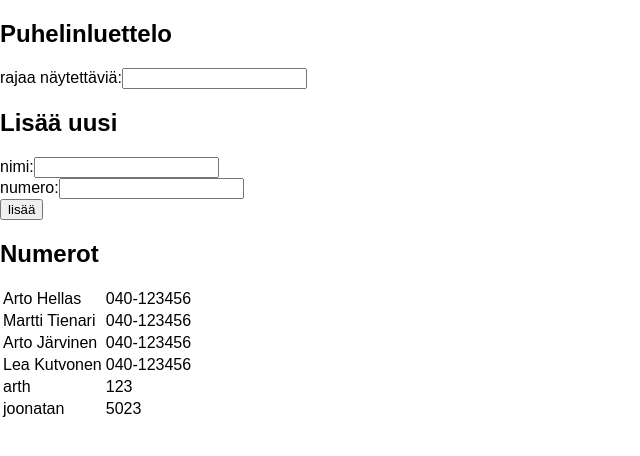
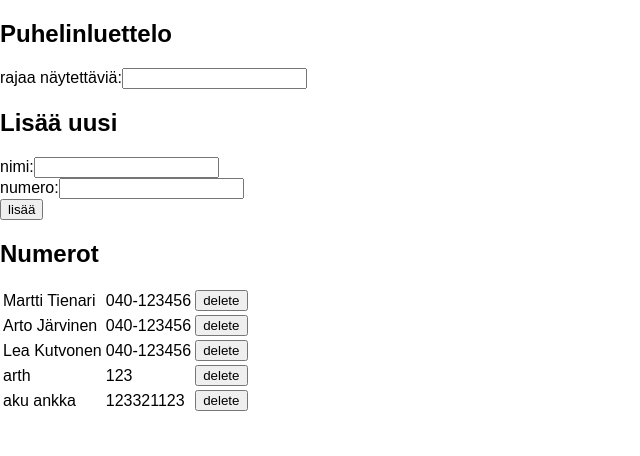
Before and after one commit to c4h8/fso2018, a React (Create React App) app in the folder round2/puhelinluettelo/: page / in a window 1280 px wide. Shown: the top 456 px of the page, without its empty margins (0-640 px from the left). Built offline with nearby package versions, Linux system fonts and the light colour scheme; data requests are answered from the project's data file.

Commit message:
complete assignment 2.16

```diff
--- a/round2/puhelinluettelo/db.json
+++ b/round2/puhelinluettelo/db.json
@@ -1,10 +1,5 @@
 {
   "persons": [
-    {
-      "name": "Arto Hellas",
-      "number": "040-123456",
-      "id": 1
-    },
     {
       "name": "Martti Tienari",
       "number": "040-123456",
@@ -26,9 +21,9 @@
       "id": 5
     },
     {
-      "name": "joonatan",
-      "number": "5023",
-      "id": 6
+      "name": "aku ankka",
+      "number": "123321123",
+      "id": 7
     }
   ]
 }
--- a/round2/puhelinluettelo/src/App.js
+++ b/round2/puhelinluettelo/src/App.js
@@ -36,7 +36,7 @@ const AddPersonForm = ({that}) => (
 );
 
 
-const PersonContainer = ({persons, filter}) => {
+const PersonContainer = ({persons, filter, that}) => {
   const personsFiltered = persons.filter(p => p.name.toLowerCase().includes(filter.toLowerCase()));
 
   return (
@@ -44,7 +44,7 @@ const PersonContainer = ({persons, filter}) => {
       <h2>Numerot</h2>
       <table>
         <tbody>
-          {personsFiltered.map((p, i) => <Person {...p} key={i} />)}
+          {personsFiltered.map((p, i) => <Person {...p} key={i} that={that} />)}
         </tbody>
       </table>
     </div>
@@ -52,10 +52,13 @@ const PersonContainer = ({persons, filter}) => {
 };
 
 
-const Person = ({name, number}) => (
+const Person = ({id, name, number, that}) => (
   <tr>
     <td>{name}</td>
     <td>{number}</td>
+    <td>
+      <button onClick={that.deletePerson(id)}>delete</button>
+    </td>
   </tr>
 );
 
@@ -79,21 +82,46 @@ class App extends React.Component {
 
   addData = (e) => {
     e.preventDefault();
-    if(!this.state.persons.map(p => p.name.toLowerCase()).includes(this.state.newName.toLowerCase())) {
-      const newPerson = {
-        name: this.state.newName,
-        number: this.state.newNumber
-      };
+
+    const newPerson = {
+      name: this.state.newName,
+      number: this.state.newNumber
+    };
+
+    const existingPerson = this.state.persons
+      .find(p => p.name.toLowerCase() === this.state.newName.toLowerCase())
+
+    if(!existingPerson) {
       service.postPerson(newPerson)
       .then(res => {
-        console.log(res.data)
         this.setState({
           persons: this.state.persons.concat(res.data),
           newName: '',
           newNumber: ''
         });
       });
+    } else {
+      const confirm = window.confirm('Henkilö on jo luettelossa. Päivitetäänkö tiedot?');
+      if(confirm) {
+        service.modifyPerson(existingPerson.id, {...existingPerson, ...newPerson})
+        .then(res => {
+          this.setState({
+            persons: this.state.persons.filter(p => p.id !== existingPerson.id).concat(res.data),
+            newName: '',
+            newNumber: ''
+          });
+        })
+      }
     }
+  }
+
+  deletePerson = (id) => () => {
+    service.deletePerson(id)
+    .then(res => {
+      this.setState({
+        persons: this.state.persons.filter(p => p.id !== id)
+      });
+    })
   }
 
   handleChange = (target) => (e) => {
@@ -109,7 +137,7 @@ class App extends React.Component {
         <h2>Puhelinluettelo</h2>
         <SetFilter that={this} />
         <AddPersonForm that={this} />
-        <PersonContainer {...this.state} />
+        <PersonContainer {...this.state} that={this}/>
       </div>
     )
   }
--- a/round2/puhelinluettelo/src/service.js
+++ b/round2/puhelinluettelo/src/service.js
@@ -5,6 +5,8 @@ import axios from 'axios';
 const service = {
   getPersons: () => axios.get('http://localhost:3001/persons'),
   postPerson: (person) => axios.post('http://localhost:3001/persons', person),
+  deletePerson: (id) => axios.delete(`http://localhost:3001/persons/${id}`),
+  modifyPerson: (id, data)=> axios.put(`http://localhost:3001/persons/${id}`, data)
 };
 
 export default service;
```
